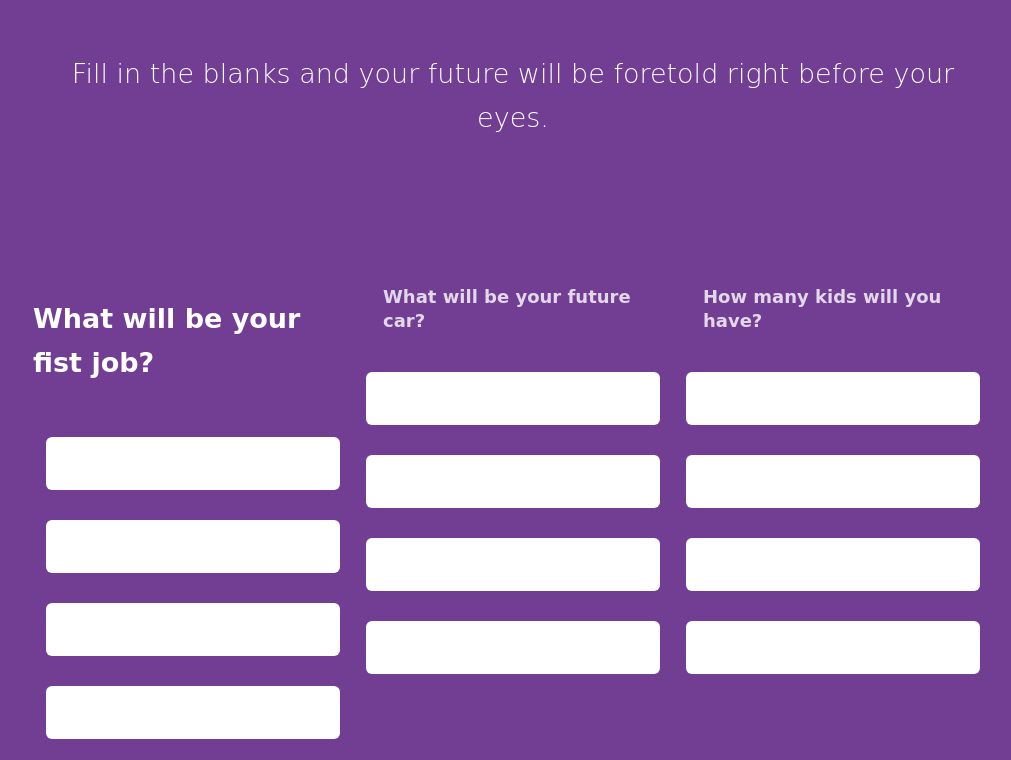
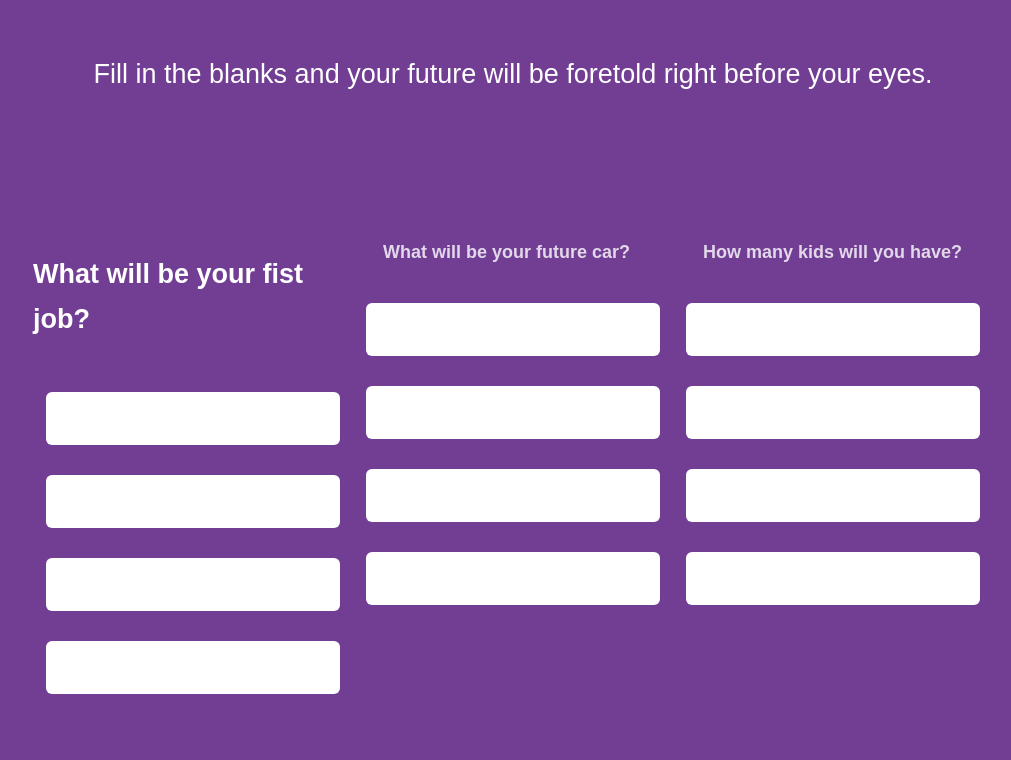
Before and after one commit to Adominguez219/MASH-Game, a plain HTML site: page index.html in a window 1280 px wide. Shown: the part 153-913 px from the top of the page, without its empty margins (127-1138 px from the left). Drawn offline with Linux system fonts and the light colour scheme.

Commit message:
Update style.css

```diff
--- a/style.css
+++ b/style.css
@@ -2,7 +2,7 @@
 body {
   background: #713e94;
   color: #fff;
-  font-family: Parkavenue, cursive;
+  font-family: Arnoldboecklin, fantasy;
   font-size: 27px;
   font-weight: 300;
   line-height: 1.65em;
```
